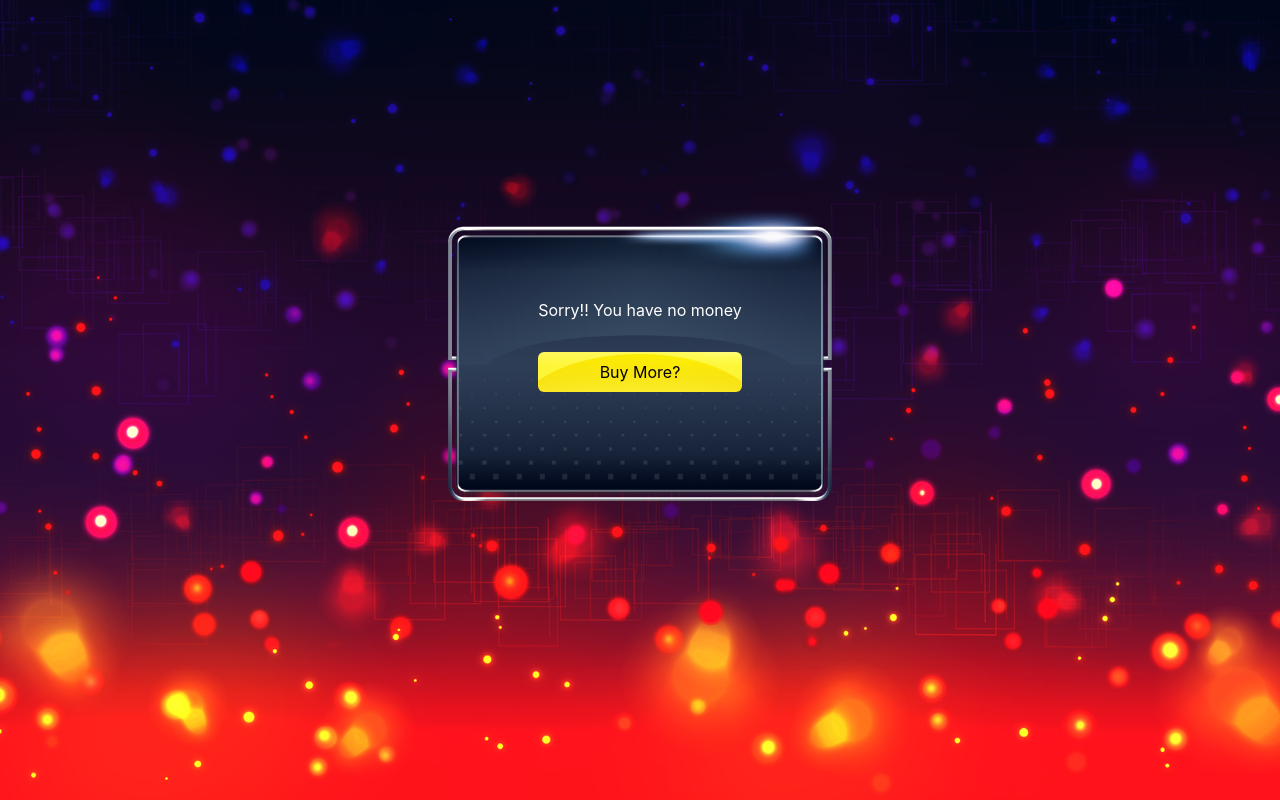
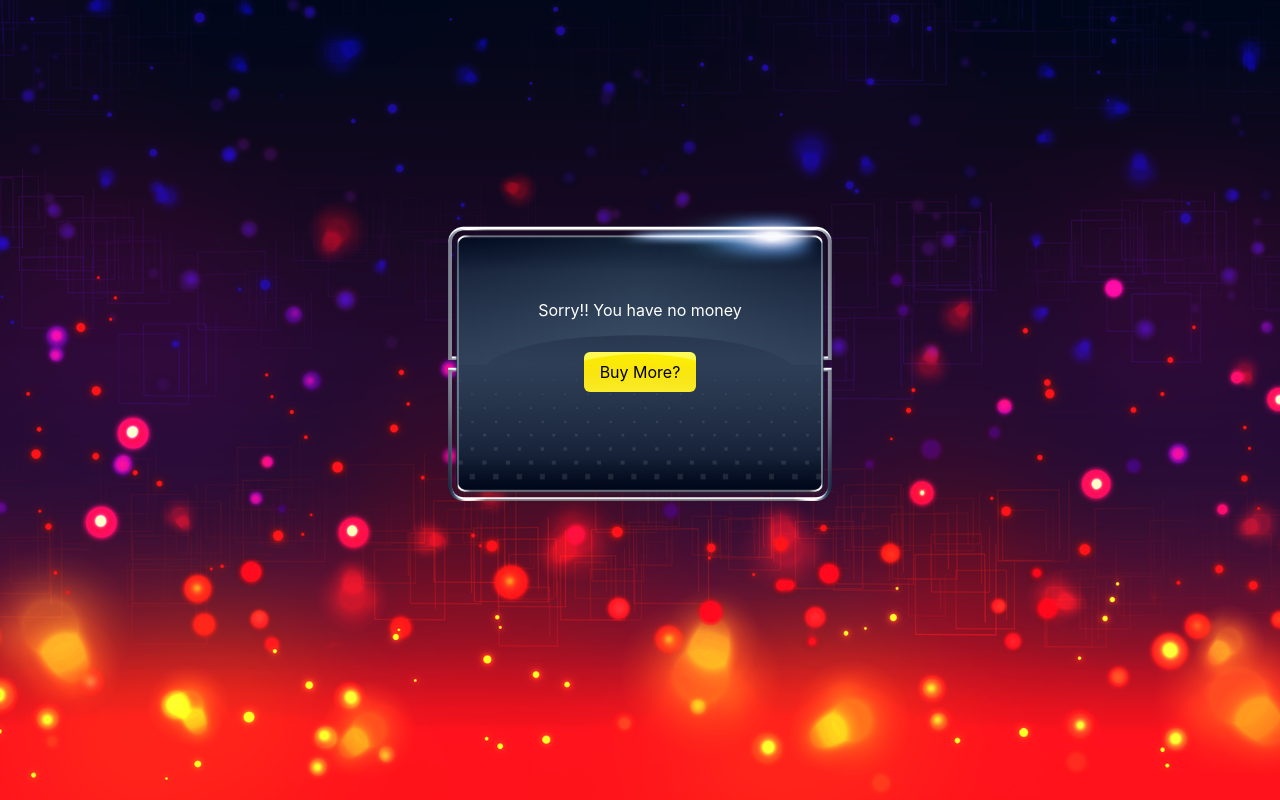
Before and after one commit to Michael-ot/slotsite, a React (Create React App) app: page /sorry in a window 1280 px wide. Built offline with nearby package versions, Linux system fonts and the light colour scheme.

Commit message:
xlink chnage

```diff
--- a/src/Pages/Sorry.jsx
+++ b/src/Pages/Sorry.jsx
@@ -13,14 +13,14 @@ const Sorry = () => {
           <div className="absolute flex flex-col items-center top-[90px]">
 
             <p className="text-white text-1xl mb-[10px]"> Sorry!!  You have no money</p>
-            {/* <Link to={"/login"}> */}
+            <Link to={"/amount"}>
               <button
                 className="w-full text-black my-[20px] py-2 px-4 rounded-md bg-100% h-[40px] bg-no-repeat bg-center"
                 style={{ backgroundImage: "url('/images/ExtraLongButton.png')" }}
               >
                 Buy More?
               </button>
-            {/* </Link> */}
+            </Link>
           </div>
         </div>
       </div>
```
